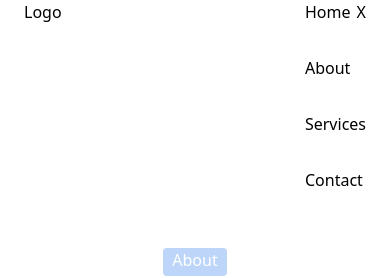
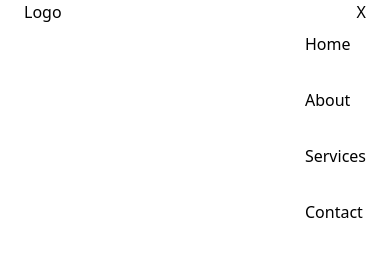
Before and after one commit to Angyusarah/yiino, a React (Vite) app: page /about in a window 390 px wide. Shown: the top 278 px of the page. Built offline with nearby package versions, Linux system fonts and the light colour scheme.

Commit message:
added pt-8

```diff
--- a/src/App.jsx
+++ b/src/App.jsx
@@ -9,9 +9,9 @@ function App() {
       <BrowserRouter>
         <Routes>
           <Route path="/" element={<LandingPage />} />
-          <Route path="/about" element={<AboutPage />} />
-           {/*<Route path="/services" element={<ServicesPage />} /> */}
-          <Route path="/contact" element={<ContactPage />} />
+          <Route path="about" element={<AboutPage />} />
+          {/*<Route path="/services" element={<ServicesPage />} /> */}
+          <Route path="contact" element={<ContactPage />} />
         </Routes>
       </BrowserRouter>
     </>
--- a/src/Components/Header.jsx
+++ b/src/Components/Header.jsx
@@ -1,5 +1,5 @@
 import Nav from "./Nav.jsx";
-import { useEffect, useState } from "react";
+import { useState } from "react";
 
 function Header() {
   const [isHidden, setIsHidden] = useState(false);
--- a/src/Components/Nav.jsx
+++ b/src/Components/Nav.jsx
@@ -3,12 +3,12 @@ import { Link } from "react-router-dom";
 export default function Nav({ hideNav }) {
   return (
     <nav className={`${hideNav ? "hidden" : ""}`}>
-      <ul className={"flex flex-col md:flex-row gap-8"}>
+      <ul className={"flex flex-col md:flex-row gap-8 pt-8 md:pt-0"}>
         <li>
-          <Link to={"/"}></Link>Home
+          <Link to={"/"}>Home</Link>
         </li>
         <li>
-          <Link to={"about"}></Link>About
+          <Link to={"about"}>About</Link>
         </li>
         <li>
           <Link to={"services"}>Services</Link>
```
